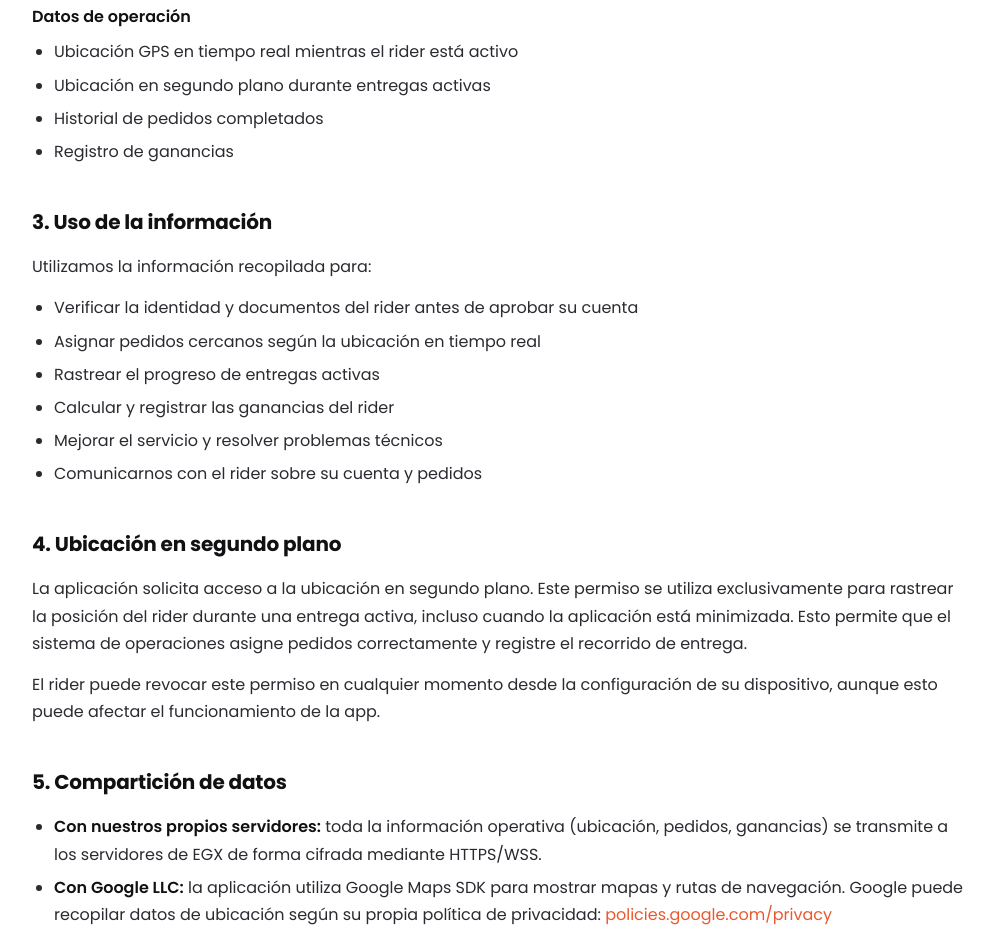
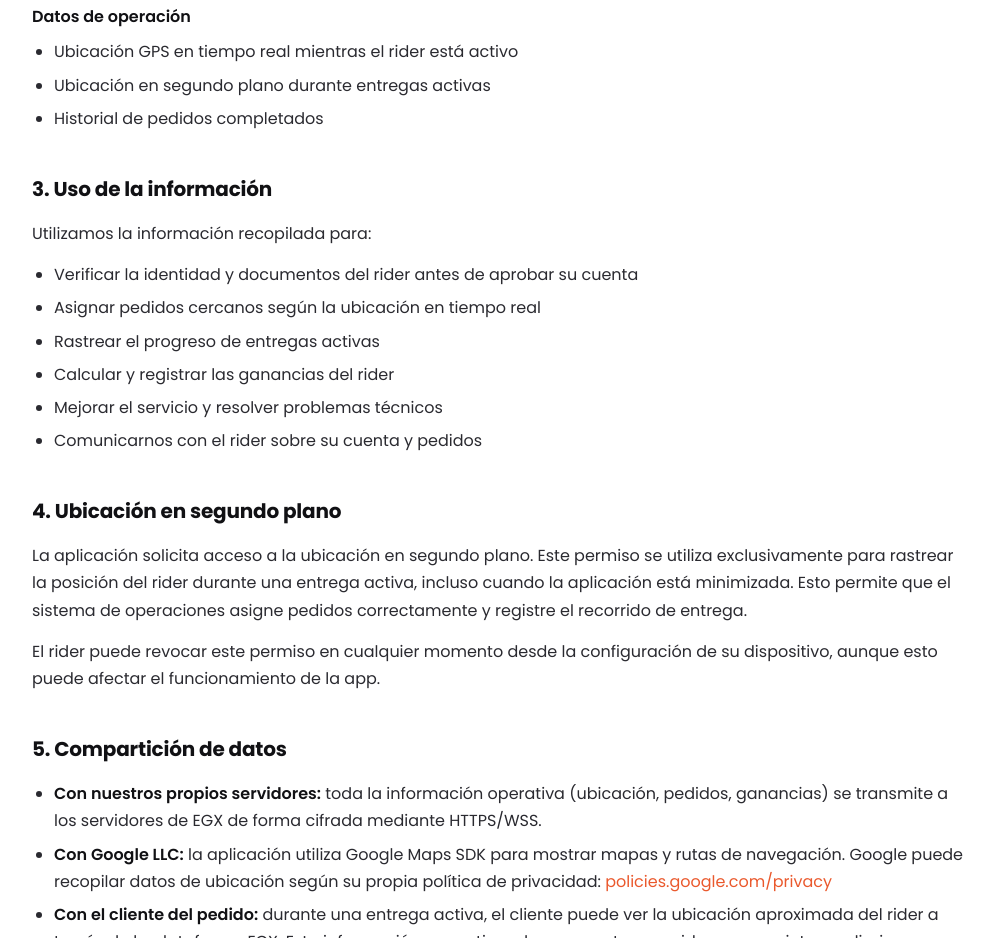
Before and after one commit to DATECLTDA/Riders_EGX_Privacy, a plain HTML site: page index.html in a window 1280 px wide. Shown: the part 925-1863 px from the top of the page, without its empty margins (140-1133 px from the left). Drawn offline with Linux system fonts and the light colour scheme.

Commit message:
Add privacy policy

```diff
--- a/index.html
+++ b/index.html
@@ -62,7 +62,6 @@
                             <li>Ubicación GPS en tiempo real mientras el rider está activo</li>
                             <li>Ubicación en segundo plano durante entregas activas</li>
                             <li>Historial de pedidos completados</li>
-                            <li>Registro de ganancias</li>
                         </ul>
                     </section>
 
```
Also changed, not shown: 2 other files.
